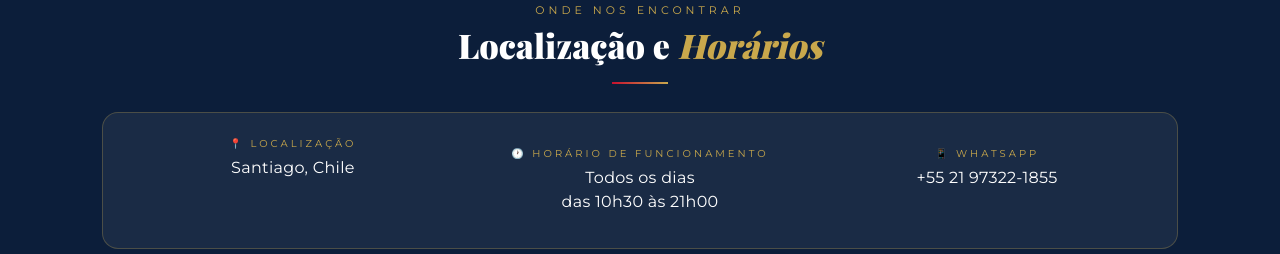
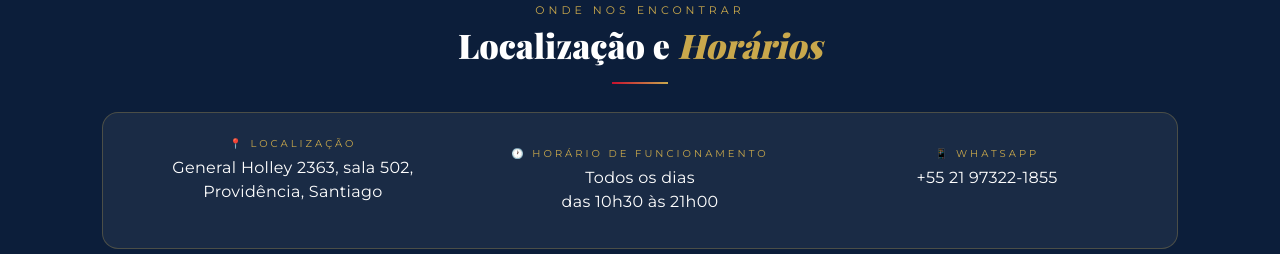
Before and after one commit to scalecompanyads/roupa-de-neve-chile, a plain HTML site: page catalogo/index.html in a window 1280 px wide. Shown: the part 1677-1931 px from the top of the page. Drawn offline with nearby package versions, Linux system fonts and the light colour scheme; a web font is replaced by a local one.

Commit message:
atualiza endereco da loja: General Holley 2363, sala 502, Providencia

```diff
--- a/catalogo/index.html
+++ b/catalogo/index.html
@@ -792,7 +792,7 @@
   <div class="loc-box">
     <div class="loc-row">
       <p class="loc-label">📍 Localização</p>
-      <p class="loc-val">Santiago, Chile</p>
+      <p class="loc-val">General Holley 2363, sala 502, Providência, Santiago</p>
     </div>
     <div class="loc-row">
       <p class="loc-label">🕐 Horário de Funcionamento</p>
@@ -1475,7 +1475,7 @@
   <div class="contatos">
     <div class="cont-item">
       <p class="cont-label">📍 Localização</p>
-      <p class="cont-val">Santiago, Chile</p>
+      <p class="cont-val">General Holley 2363, sala 502, Providência, Santiago</p>
     </div>
     <div class="cont-item">
       <p class="cont-label">🕐 Horário</p>
```
